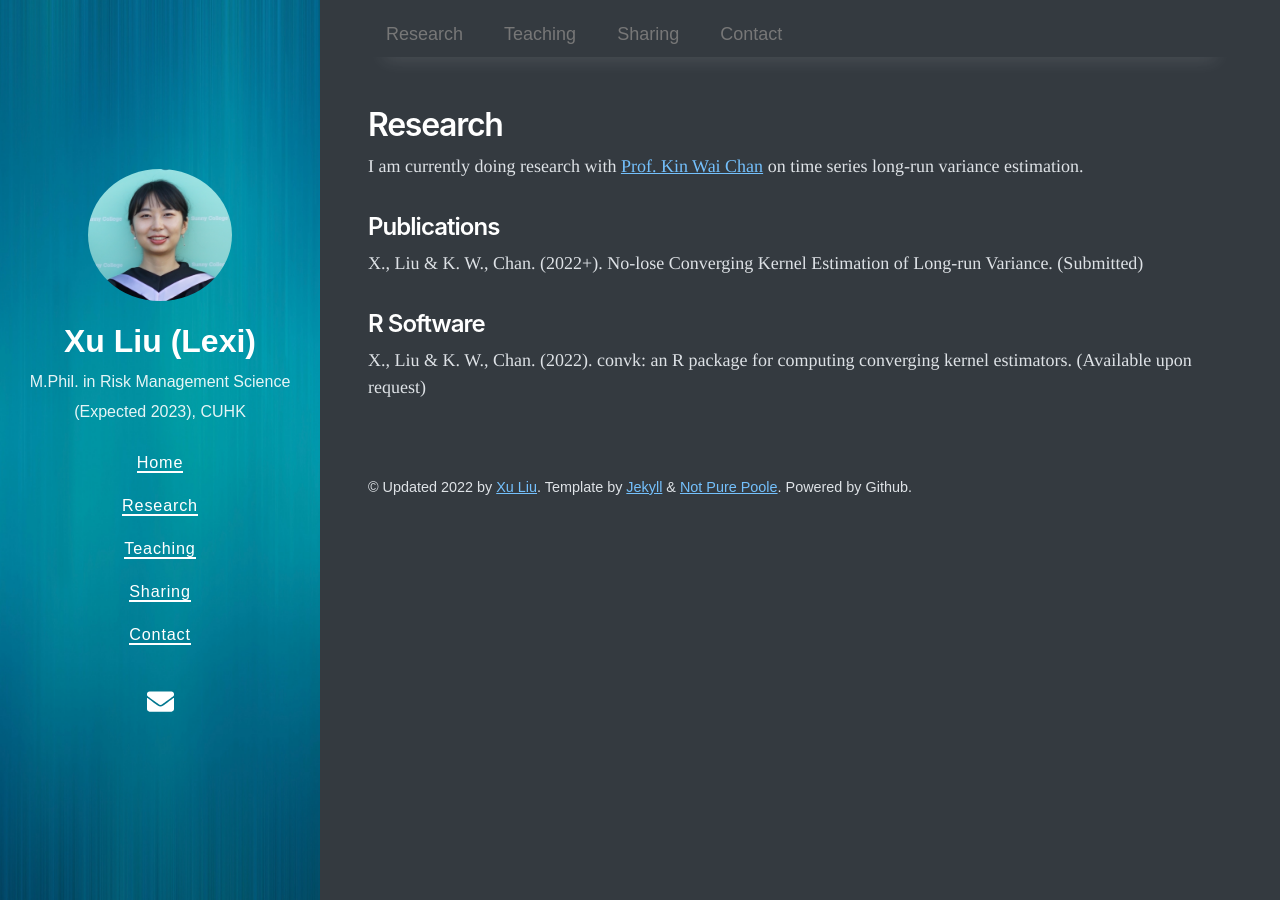
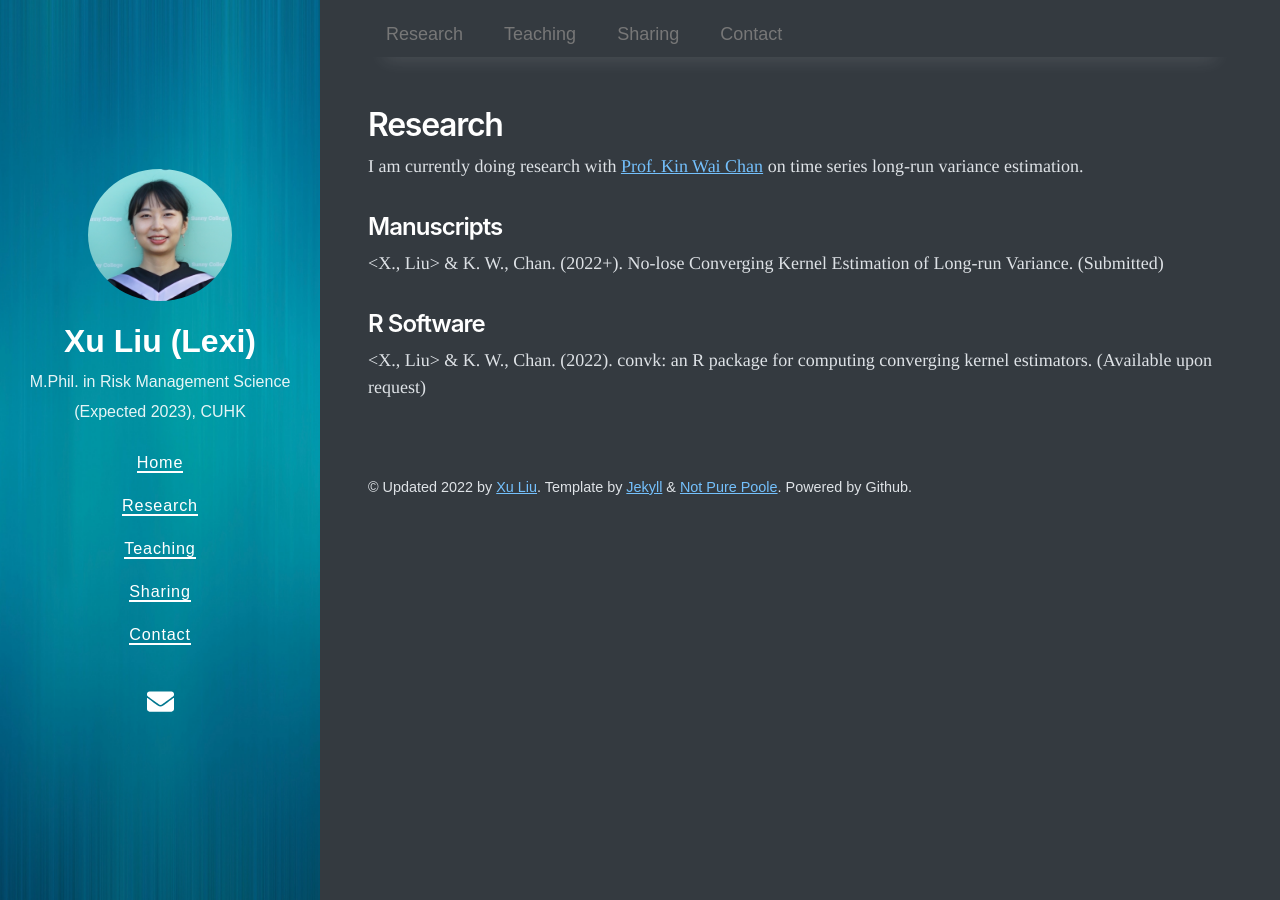
Before and after one commit to lexilxu/MyPage, a Jekyll site: the page built from research.md, in a window 1280 px wide. Built offline with Jekyll 4.4.1, drawn with Linux system fonts in a browser that asks for light colours; nearby versions of some CDN libraries.

Commit message:
Update research.md

```diff
--- a/research.md
+++ b/research.md
@@ -7,9 +7,9 @@ type: research
 
 I am currently doing research with [Prof. Kin Wai Chan](https://sites.google.com/site/kwchankeith/home?authuser=0) on time series long-run variance estimation.
 
-## Publications
-X., Liu & K. W., Chan. (2022+). No-lose Converging Kernel Estimation of Long-run Variance. (Submitted)
+## Manuscripts
+<X., Liu> & K. W., Chan. (2022+). No-lose Converging Kernel Estimation of Long-run Variance. (Submitted)
 
 ## R Software
-X., Liu & K. W., Chan. (2022). convk: an R package for computing converging kernel estimators.
+<X., Liu> & K. W., Chan. (2022). convk: an R package for computing converging kernel estimators.
 (Available upon request)
```
